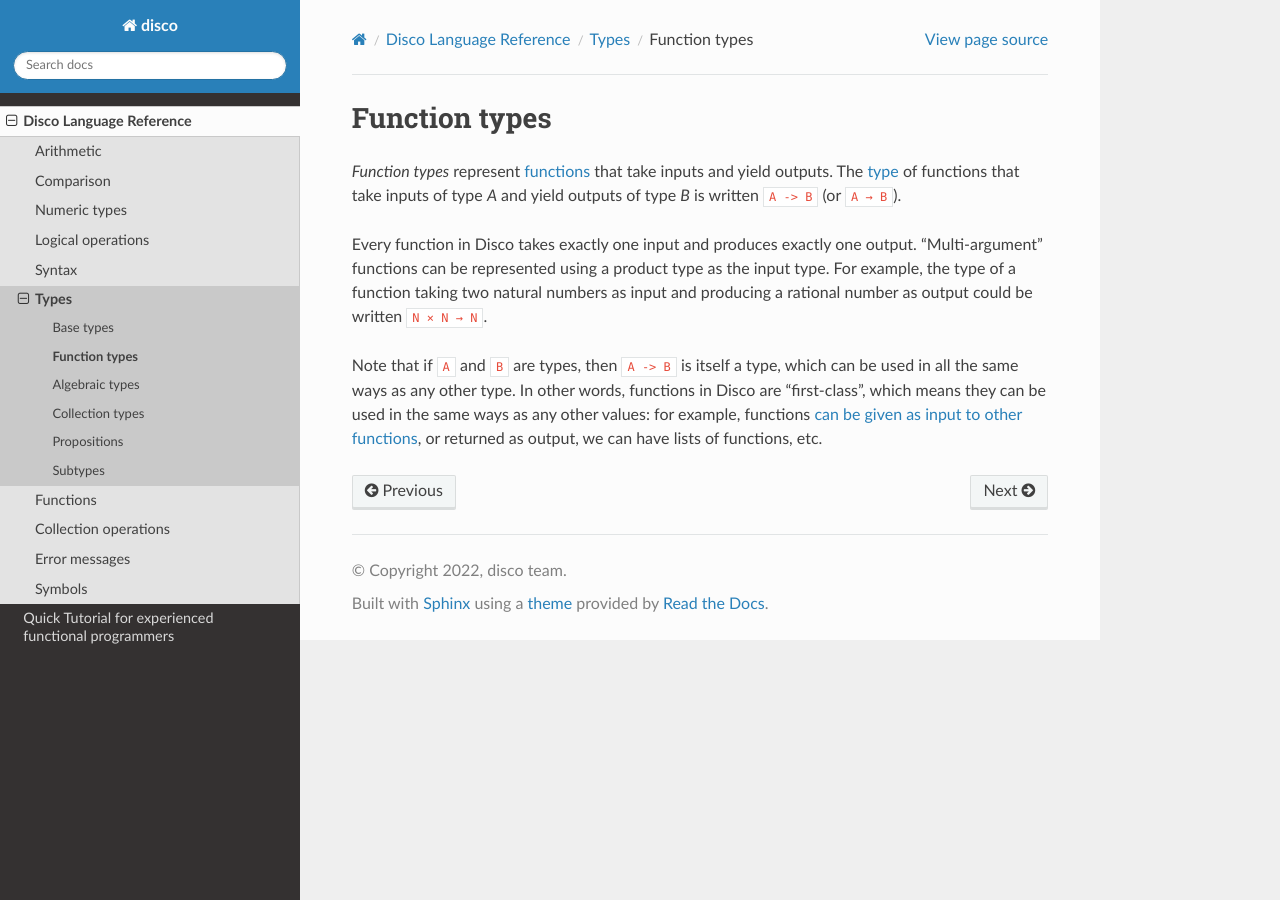
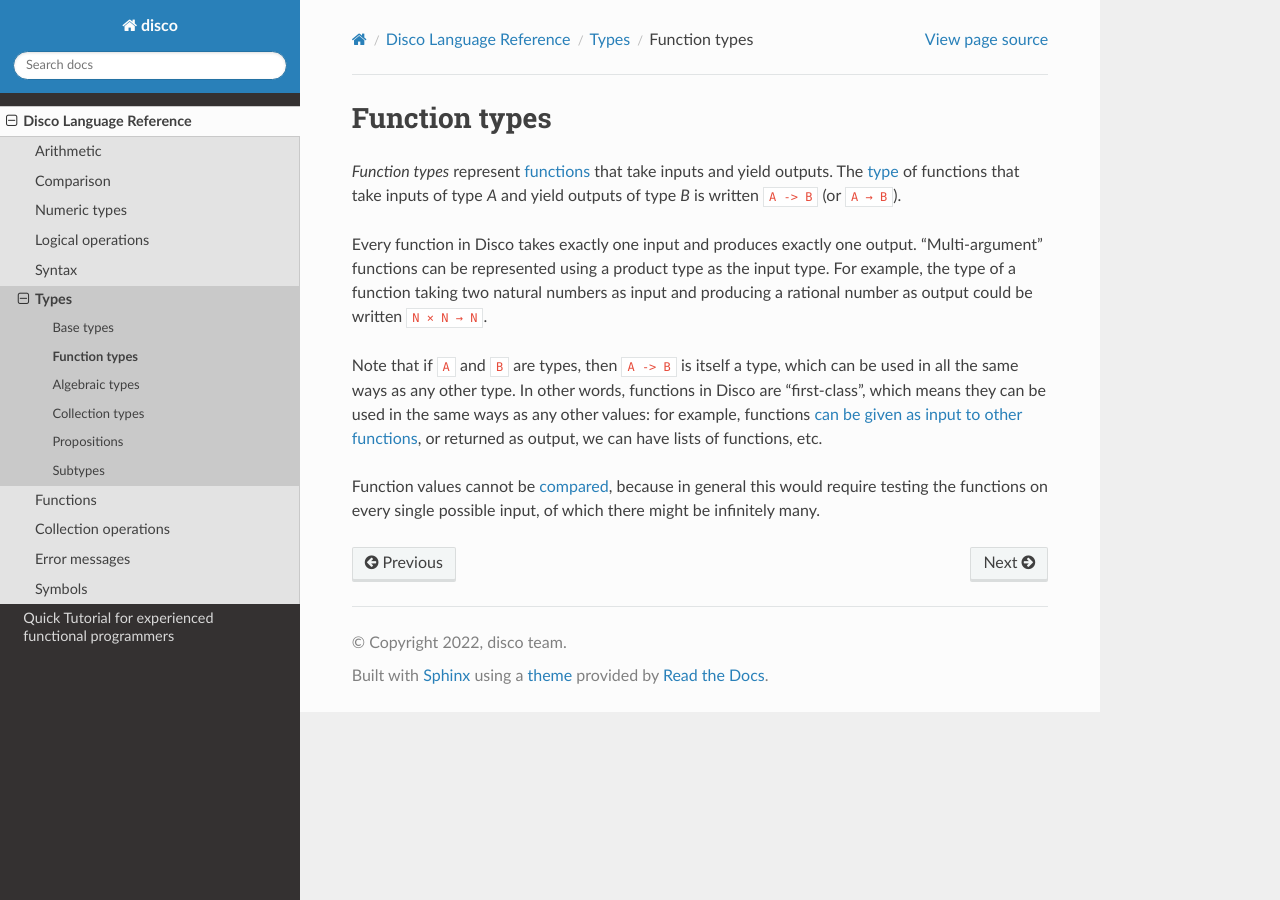
Before and after one commit to disco-lang/disco, a Sphinx documentation site: the page built from docs/reference/function-types.rst, in a window 1280 px wide. Built offline with Sphinx 7.4.7 and the Read the Docs theme 2.0.0, drawn with Linux system fonts in a browser that asks for light colours; pages that are not in the unit, such as notebooks, are missing from menus.

Commit message:
note that functions cannot be compared

```diff
--- a/docs/reference/function-types.rst
+++ b/docs/reference/function-types.rst
@@ -18,3 +18,7 @@ can be used in the same ways as any other values: for example,
 functions :doc:`can be given as input to other functions
 <higher-order>`, or returned as output, we can have lists of
 functions, etc.
+
+Function values cannot be :doc:`compared <compare>`, because in
+general this would require testing the functions on every single
+possible input, of which there might be infinitely many.
```
